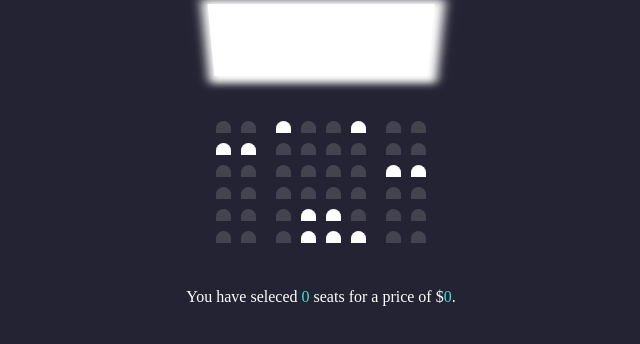
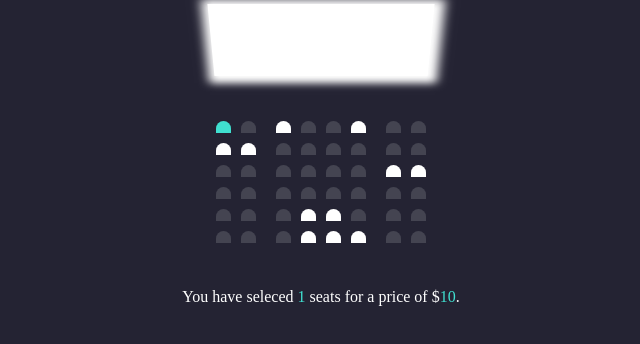
Before and after one commit to devVenny/movie-seat-booking, a plain HTML site: page index.html in a window 1280 px wide. Both pictures are taken after a click on the element 542 px from the left and 418 px from the top of the page. Shown: the part 292-636 px from the top of the page, 319-959 px from the left. Drawn offline with Linux system fonts and the light colour scheme.

Commit message:
Make updating count and total function

```diff
--- a/index.html
+++ b/index.html
@@ -6,6 +6,7 @@
     <meta name="viewport" content="width=device-width, initial-scale=1.0" />
     <title>Movie seat booking</title>
     <link rel="stylesheet" href="style.css" />
+    <script defer src="script.js"></script>
   </head>
   <body>
     <!-- Movie container -->
--- /dev/null
+++ b/script.js
@@ -0,0 +1,31 @@
+"use strict";
+
+const container = document.querySelector(".container");
+const movies = document.getElementById("movies");
+const count = document.querySelector(".count");
+const total = document.querySelector(".total");
+let ticketPrice = +movies.value;
+
+// Update total and count
+function updateSelectedCount() {
+  const selectedSeat = container.querySelectorAll(".seat.selected");
+  const selectedSeatLength = selectedSeat.length;
+
+  count.innerHTML = selectedSeatLength;
+  total.innerHTML = selectedSeatLength * ticketPrice;
+}
+
+// Update movie price
+movies.addEventListener("change", (e) => {
+  ticketPrice = +e.target.value;
+  updateSelectedCount();
+});
+
+// Click event listener
+container.addEventListener("click", (e) => {
+  const classList = e.target.classList;
+  if (classList.contains("seat") && !classList.contains("ocuupied")) {
+    e.target.classList.toggle("selected"); // className 이 "seat"인 요소에 "selected"를 toggle한다.
+    updateSelectedCount();
+  }
+});
```
Also changed, not shown: 1 other file.
